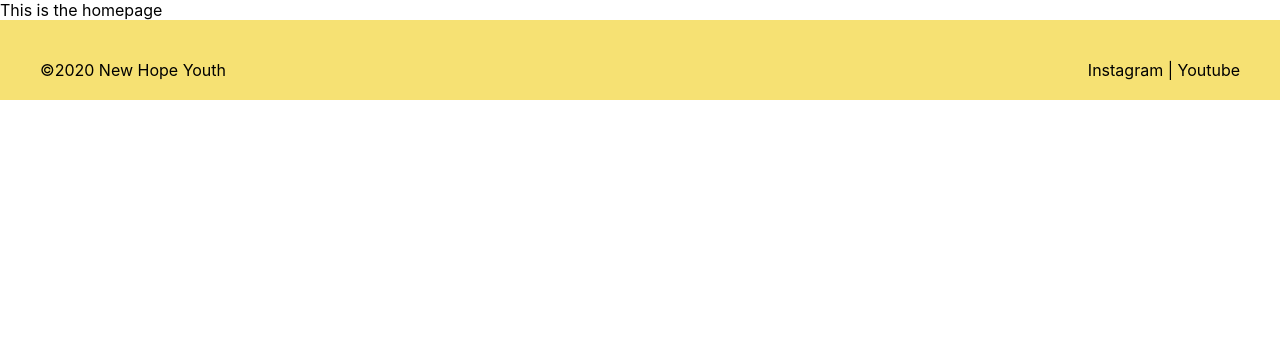
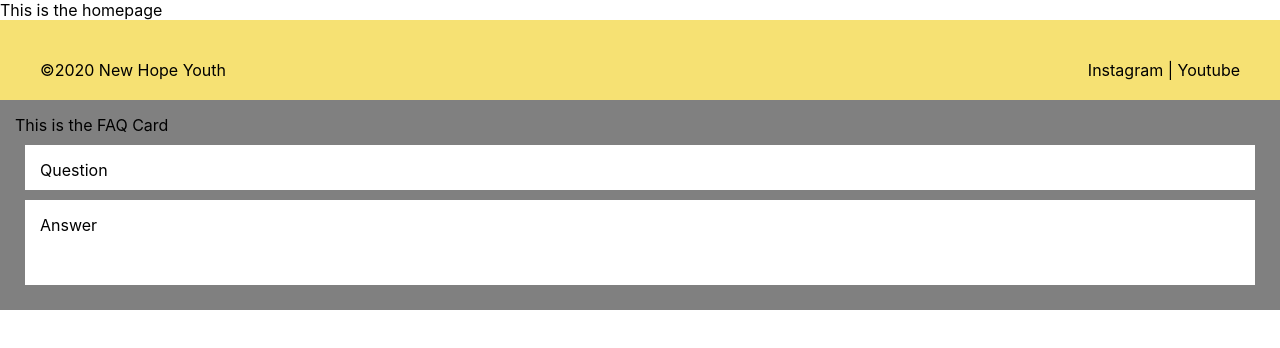
Before and after one commit to Alex-V-Huang/NewHopeYG, a React (Create React App) app in the folder website/: page / in a window 1280 px wide. Shown: the top 348 px of the page. Built offline with nearby package versions, Linux system fonts and the light colour scheme; the HTML template or start-up script is replaced by a standard one.

Commit message:
Add components

```diff
--- a/website/src/App.js
+++ b/website/src/App.js
@@ -10,6 +10,7 @@ import WritePostView from "./components/WritePostView/WritePostView.js";
 import FAQView from "./components/FAQView/FAQView.js";
 import ContactUsView from "./components/ContactUsView/ContactUsView";
 import Footer from "./components/Footer";
+import FAQCard from "./components/FAQCard";
 
 class App extends Component {
   render() {
@@ -37,6 +38,7 @@ class App extends Component {
           />
         </Router>
         <Footer />
+        <FAQCard />
       </div>
     );
   }
```
